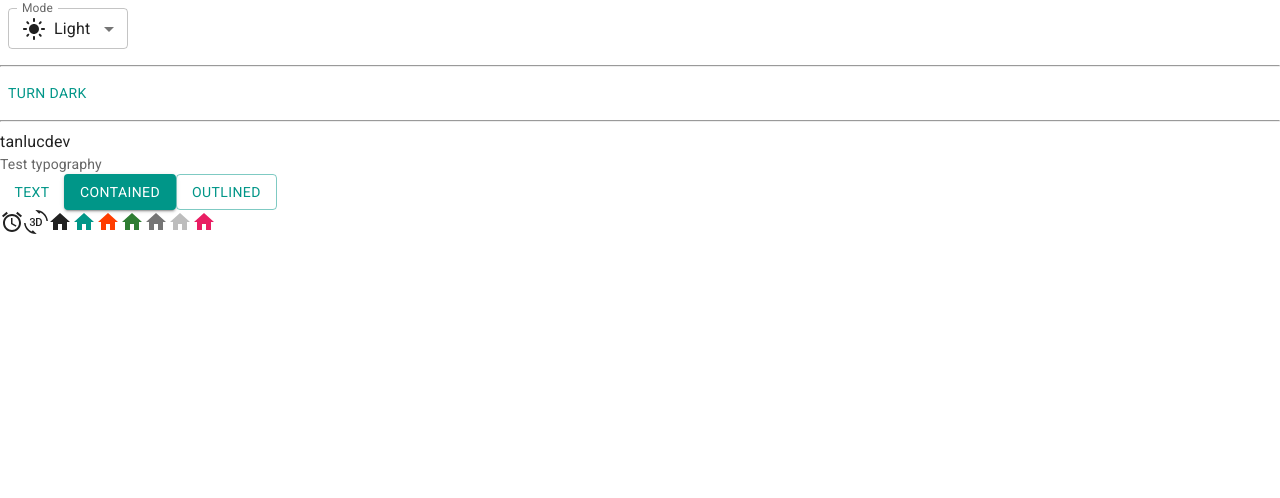
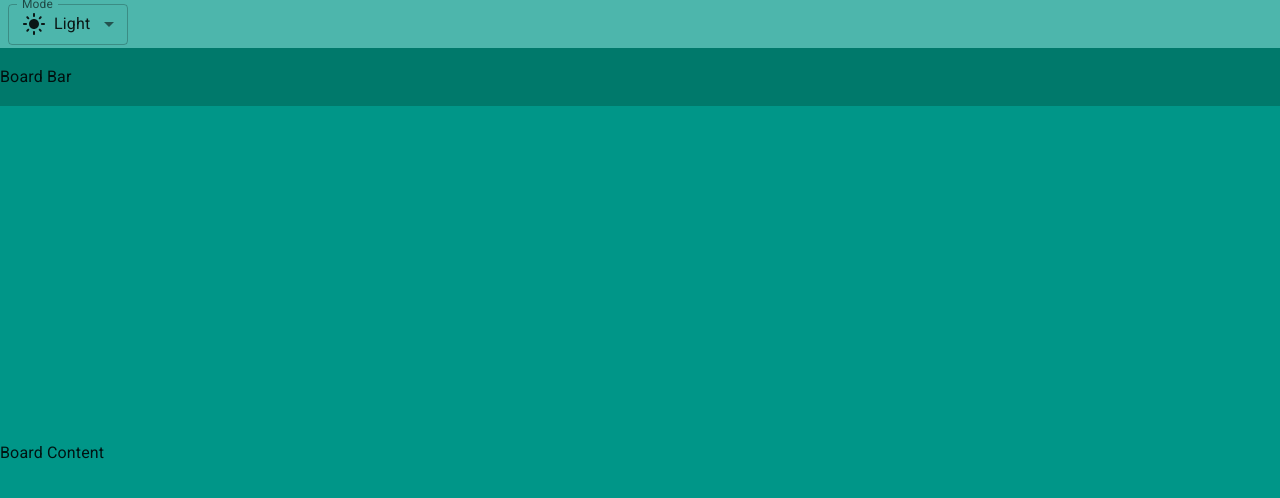
Before and after one commit to tanlucdev/trello-web, a React (Vite) app: page / in a window 1280 px wide. Shown: the top 498 px of the page. Built offline with nearby package versions, Linux system fonts and the light colour scheme.

Commit message:
Basic layout

```diff
--- a/src/App.jsx
+++ b/src/App.jsx
@@ -1,18 +1,13 @@
-import Button from '@mui/material/Button'
-import AccessAlarmIcon from '@mui/icons-material/AccessAlarm'
-import ThreeDRotation from '@mui/icons-material/ThreeDRotation'
-import HomeIcon from '@mui/icons-material/Home'
-import { pink } from '@mui/material/colors'
-import Typography from '@mui/material/Typography'
-import { useColorScheme } from '@mui/material/styles'
+import DarkModeOutlinedIcon from '@mui/icons-material/DarkModeOutlined'
+import LightModeIcon from '@mui/icons-material/LightMode'
+import SettingsBrightnessIcon from '@mui/icons-material/SettingsBrightness'
+import Box from '@mui/material/Box'
+import FormControl from '@mui/material/FormControl'
 import InputLabel from '@mui/material/InputLabel'
 import MenuItem from '@mui/material/MenuItem'
-import FormControl from '@mui/material/FormControl'
 import Select from '@mui/material/Select'
-import LightModeIcon from '@mui/icons-material/LightMode'
-import DarkModeOutlinedIcon from '@mui/icons-material/DarkModeOutlined'
-import SettingsBrightnessIcon from '@mui/icons-material/SettingsBrightness'
-import Box from '@mui/material/Box'
+import { useColorScheme } from '@mui/material/styles'
+import Container from '@mui/system/Container'
 
 function ModeSelect() {
   const { mode, setMode } = useColorScheme()
@@ -51,44 +46,39 @@
   )
 }
 
-function ModeToggle() {
-  const { mode, setMode } = useColorScheme()
-  return (
-    <Button
-      onClick={() => {
-        setMode(mode === 'light' ? 'dark' : 'light')
-      }}
-    >
-      {mode === 'light' ? 'Turn dark' : 'Turn light'}
-    </Button>
-  )
-}
-
 function App() {
 
   return (
     <>
-      <ModeSelect />
-      <hr />
-      <ModeToggle />
-      <hr />
-      <div>tanlucdev</div>
-      <Typography variant="body2" color="text.secondary">Test typography</Typography>
-
-      <Button variant="text">Text</Button>
-      <Button variant="contained">Contained</Button>
-      <Button variant="outlined">Outlined</Button>
-      <br />
-      <AccessAlarmIcon />
-      <ThreeDRotation />
-      <HomeIcon />
-      <HomeIcon color="primary" />
-      <HomeIcon color="secondary" />
-      <HomeIcon color="success" />
-      <HomeIcon color="action" />
-      <HomeIcon color="disabled" />
-      <HomeIcon sx={{ color: pink[500] }} />
-
+      <Container disableGutters maxWidth={false} sx={{ height: '100vh', backgroundColor: 'primary.main' }}>
+        <Box sx={{
+          backgroundColor: 'primary.light',
+          width: '100%',
+          height: (theme) => theme.trello.appBarHeight,
+          display: 'flex',
+          alignItems: 'center'
+        }}>
+          <ModeSelect />
+        </Box>
+        <Box sx={{
+          backgroundColor: 'primary.dark',
+          width: '100%',
+          height: (theme) => theme.trello.boardBarHeight,
+          display: 'flex',
+          alignItems: 'center'
+        }}>
+          Board Bar
+        </Box>
+        <Box sx={{
+          backgroundColor: 'primary.main',
+          width: '100%',
+          height: (theme) => `calc(100vh - ${theme.trello.appBarHeight} - ${theme.trello.boardBarHeight})`,
+          display: 'flex',
+          alignItems: 'center'
+        }}>
+          Board Content
+        </Box>
+      </Container>
     </>
   )
 }
--- a/src/theme.js
+++ b/src/theme.js
@@ -3,6 +3,10 @@
 
 // Create a theme instance.
 const theme = extendTheme({
+  trello: {
+    appBarHeight: '48px',
+    boardBarHeight: '58px'
+  },
   colorSchemes: {
     light: {
       palette: {
```
